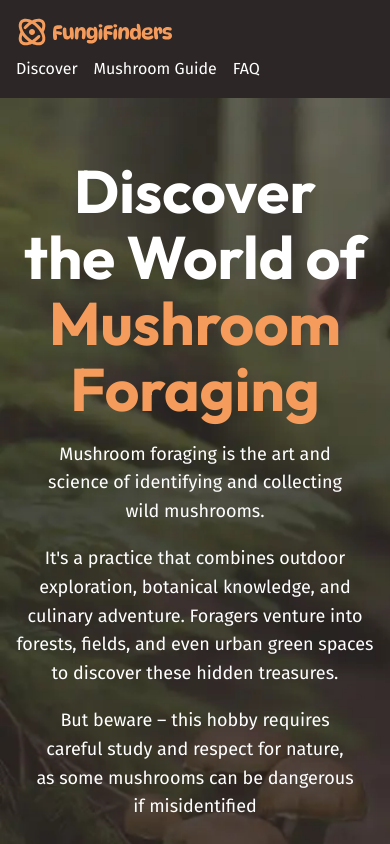
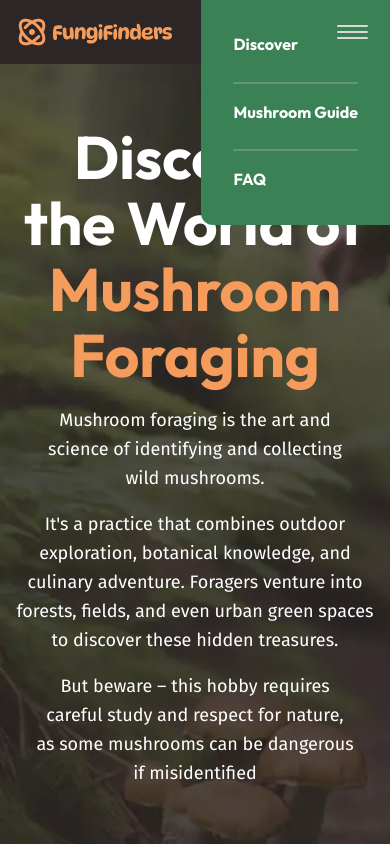
Before and after one commit to lshiou/fungiFinder, a plain HTML site: page index.html in a window 390 px wide. Shown: the top 844 px of the page. Drawn offline with Linux system fonts and the light colour scheme.

Commit message:
styling of mobile nav

```diff
--- a/index.html
+++ b/index.html
@@ -11,7 +11,11 @@
       <div class="wrapper wrapper--wide">
         <div class="site-header__inner">
           <img src="/assets/fungi-finders.svg" alt="Fungi Finders" />
-          <nav class="primary-navigation">
+          <button aria-controls="primary-navigation" aria-expanded="false">
+            <span class="visually-hidden">Menu</span>
+            <img src="/assets/hamburger.svg" alt="" />
+          </button>
+          <nav id="primary-navigation" class="primary-navigation">
             <ul>
               <li><a href="/">Discover</a></li>
               <li><a href="#">Mushroom Guide</a></li>
--- a/style.css
+++ b/style.css
@@ -279,6 +279,16 @@
     justify-content: space-between;
   }
 
+  [aria-controls="primary-navigation"] {
+    z-index: 100;
+    background: transparent;
+    border: none;
+    cursor: pointer;
+
+    img {
+      border-radius: 0;
+    }
+  }
   .primary-navigation {
     ul {
       list-style: none;
@@ -291,6 +301,31 @@
 
     a {
       text-decoration: none;
+    }
+
+    /* or max-width: 760px */
+    @media (width < 760px) {
+      position: absolute;
+      z-index: 10;
+      top: 0;
+      right: 0;
+      font-size: --font-size-lg;
+      font-weight: 700;
+      font-family: var(--ff-heading);
+      background-color: var(--background-accent-main);
+      padding: 2rem;
+      border-radius: 0 0 0 var(--border-radius-3);
+      ul {
+        flex-direction: column;
+      }
+
+      /* li that has an li above */
+      /* optionally can use li:not(:first-child) */
+      li + li {
+        border-top: 2px solid var(--background-accent-light);
+        margin-block-start: 1rem;
+        padding-block-start: 1rem;
+      }
     }
   }
 
```
